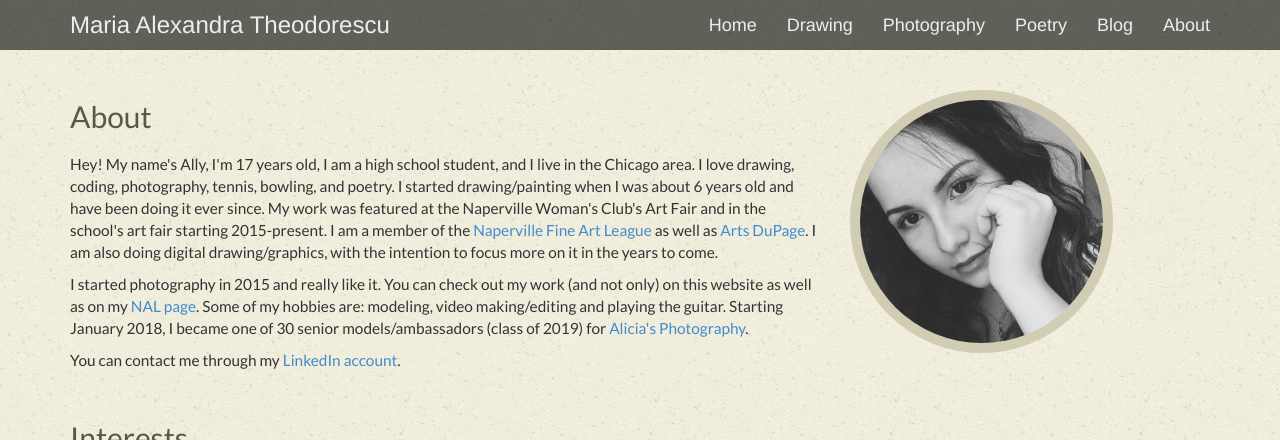
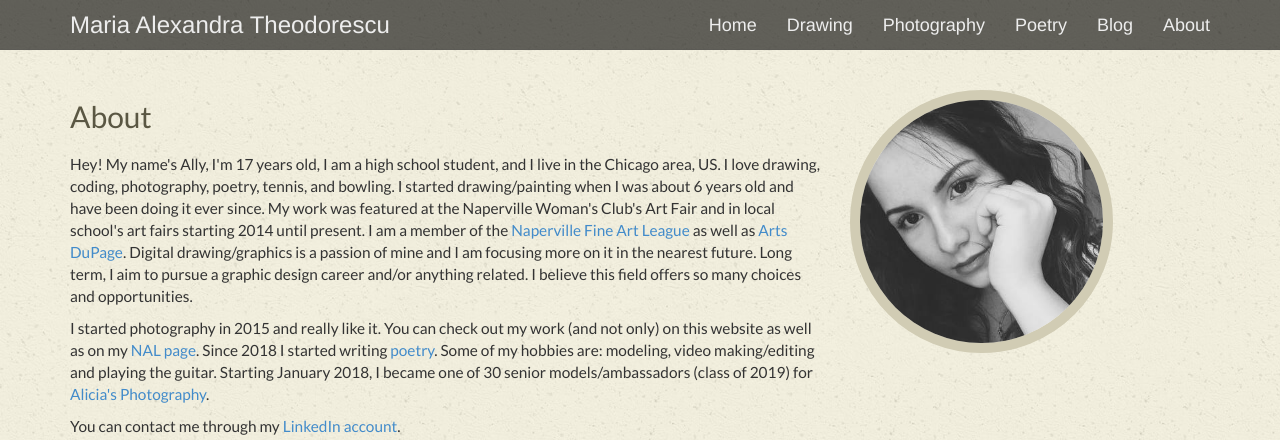
Before and after one commit to allyth/allyth, a Jekyll site: the page built from about.html, in a window 1280 px wide and 900 px high, cut to the strip 0-440 px from the top of the window. Built offline with Jekyll 4.4.1, drawn with Linux system fonts in a browser that asks for light colours; some web fonts are replaced.

Commit message:
Changed about

```diff
--- a/about.html
+++ b/about.html
@@ -9,8 +9,8 @@ title: About
             <h2>About</h2>
 
             <div style="padding: 10px 0px;">
-                <p>Hey! My name's Ally, I'm 17 years old, I am a high school student, and I live in the Chicago area. I love drawing, coding, photography, tennis, bowling, and poetry. I started drawing/painting when I was about 6 years old and have been doing it ever since. My work was featured at the Naperville Woman's Club's Art Fair and in the school's art fair starting 2015-present. I am a member of the <a href="http://www.napervilleartleague.com/nal-artists/alexandra-theodorescu/">Naperville Fine Art League</a> as well as <a href="http://www.artsdupage.org/">Arts DuPage</a>. I am also doing digital drawing/graphics, with the intention to focus more on it in the years to come.</p>
-                <p>I started photography in 2015 and really like it. You can check out my work (and not only) on this website as well as on my <a href="http://www.napervilleartleague.com/nal-artists/alexandra-theodorescu/">NAL page</a>. Some of my hobbies are: modeling, video making/editing and playing the guitar. Starting January 2018, I became one of 30 senior models/ambassadors (class of 2019) for <a href="https://alicias.com/home/">Alicia's Photography</a>.</p>
+                <p>Hey! My name's Ally, I'm 17 years old, I am a high school student, and I live in the Chicago area, US. I love drawing, coding, photography, poetry, tennis, and bowling. I started drawing/painting when I was about 6 years old and have been doing it ever since. My work was featured at the Naperville Woman's Club's Art Fair and in local school's art fairs starting 2014 until present. I am a member of the <a href="http://www.napervilleartleague.com/nal-artists/alexandra-theodorescu/">Naperville Fine Art League</a> as well as <a href="http://www.artsdupage.org/">Arts DuPage</a>. Digital drawing/graphics is a passion of mine and I am focusing more on it in the nearest future. Long term, I aim to pursue a graphic design career and/or anything related. I believe this field offers so many choices and opportunities.</p>
+                <p>I started photography in 2015 and really like it. You can check out my work (and not only) on this website as well as on my <a href="http://www.napervilleartleague.com/nal-artists/alexandra-theodorescu/">NAL page</a>. Since 2018 I started writing <a href="https://www.instagram.com/oceanbluesoul/">poetry</a>. Some of my hobbies are: modeling, video making/editing and playing the guitar. Starting January 2018, I became one of 30 senior models/ambassadors (class of 2019) for <a href="https://alicias.com/home/">Alicia's Photography</a>.</p>
                 <p>You can contact me through my <a href="http://www.linkedin.com/in/alexandra-theodorescu">LinkedIn account</a>.</p>
                 <!--<br>-->
             </div>
```
